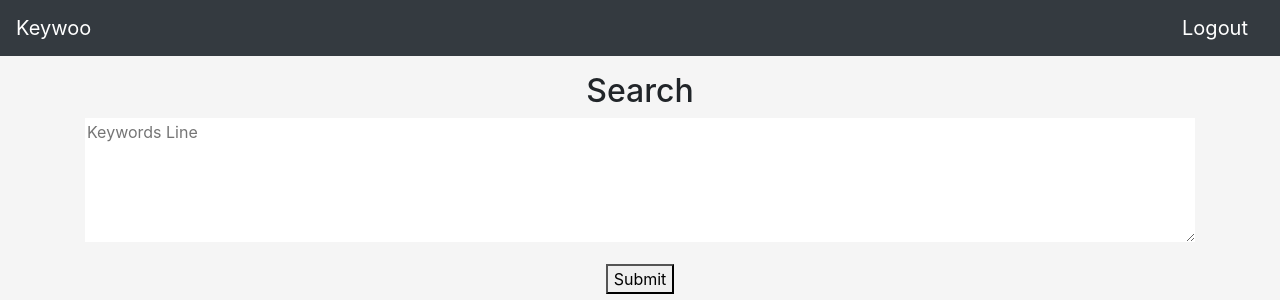
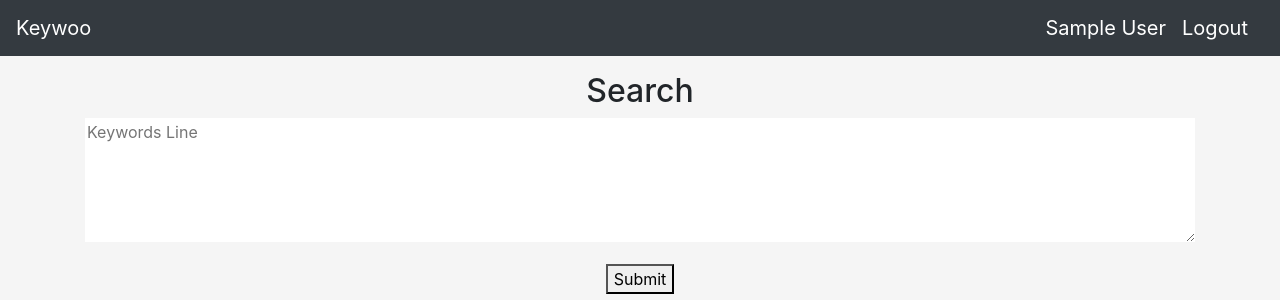
Before and after one commit to ymmmtym/keywoo, a Flask app: page /test in a window 1280 px wide. Shown: the top 300 px of the page. Run offline with Flask 2, Linux system fonts and the light colour scheme; the visitor is signed in with stand-in values (Sample User, id 1); data comes from the database, SQL or seed files in the repository; data that the repository does not hold is empty; some libraries are stand-ins or nearby versions.

Commit message:
add test sites

```diff
--- a/keywoo/models/sites.py
+++ b/keywoo/models/sites.py
@@ -6,12 +6,14 @@ class Site(db.Model):
     id = db.Column(db.Integer, primary_key=True)
     name = db.Column(db.String(50))
     url = db.Column(db.Text)
+    user = db.Column(db.String(1000))
     created_at = db.Column(db.DateTime)
 
-    def __init__(self, name=None, url=None):
+    def __init__(self, name=None, url=None, user=None):
         self.name = name
         self.url = url
+        self.user = user
         self.created_at = datetime.utcnow()
 
     def __repr__(self):
-        return '<Entry id:{} name:{} url:{}>'.format(self.id, self.name, self.url)
+        return '<Entry id:{} name:{} url:{} user:{}>'.format(self.id, self.name, self.url, self.user)
--- a/keywoo/templates/layout.html
+++ b/keywoo/templates/layout.html
@@ -36,6 +36,7 @@
             </button>
             <div class="nav justify-content-end">
                 {% if current_user.is_authenticated %}
+                <span class="navbar-brand align-left" >{{ current_user.name }}</span>
                 <a class="navbar-brand align-left" href="/logout">Logout</a>
                 {% else %}
                 <a class="navbar-brand align-left" href="/signup">Sign Up</a>
--- a/keywoo/templates/test.html
+++ b/keywoo/templates/test.html
@@ -13,22 +13,31 @@
                 <table class="table text-nowrap align-centor border border-warning">
                     <thead class="thead-dark">
                         <tr class="text-center">
+                            {% if current_user.is_authenticated %}
                             <th><input type="checkbox" id="all"></th>
+                            {% endif %}
                             <th>Search Site</th>
+                            {% if current_user.is_authenticated %}
                             <th>URL</th>
+                            {% endif %}
                         </tr>
                     </thead>
                     <tbody id="boxes">
                         {% for site in sites %}
                         <tr>
+                            {% if current_user.is_authenticated %}
                             <td><input type="checkbox" name="check" value="{{ site.name }}"></td>
+                            {% endif %}
                             <td>{{ site.name }}</td>
+                            {% if current_user.is_authenticated %}
                             <td>{{ site.url }}</td>
+                            {% endif %}
                         </tr>
                         {% endfor %}
                     </tbody>
                 </table>
             </div>
+            {% if current_user.is_authenticated %}
             <div>
                 <p><input type="radio" id="delete" name="radio" value="delete"><label for="delete"> delete selected sites</label></p>
                 <p><input type="radio" id="add" name="radio" value="add"><label for="add"> add site from form</label></p>
@@ -36,6 +45,7 @@
                 <p><input type="text" name="url" placeholder="URL"></p>
                 <p><button type="submit" name="button">Apply</button></p>
             </div>
+            {% endif %}
         </form>
     </div>
 {% endblock %}
--- a/keywoo/views.py
+++ b/keywoo/views.py
@@ -1,5 +1,5 @@
 from flask import render_template, redirect, url_for, request, flash
-from flask_login import login_user, logout_user, login_required
+from flask_login import login_user, logout_user, login_required, current_user
 from werkzeug.security import generate_password_hash, check_password_hash
 from keywoo import app, db
 from keywoo.models.sites import Site
@@ -88,21 +88,29 @@ def logout():
 
 @app.route('/test', methods=['GET','POST'])
 def test():
+    user = current_user.name if current_user.is_authenticated else None
     if request.method == "POST":
         if request.form["radio"] == "add":
             name = request.form.get('name')
             url = request.form.get('url')
-            new_site = Site(name=name, url=url)
+
+            registrated = Site.query.filter_by(name=name,user=user).first()
+            if registrated:
+                flash('この名前は既に登録済みです。')
+                return redirect(url_for('test'))
+
+            new_site = Site(name=name, url=url, user=user)
             db.session.add(new_site)
             db.session.commit()
+
         if request.form["radio"] == "delete":
             del_sites = request.form.getlist("check")
             for del_site in del_sites:
-                site = Site.query.filter_by(name=del_site).first()
+                site = Site.query.filter_by(name=del_site,user=user).first()
                 db.session.delete(site)
                 db.session.commit()
 
-    sites = Site.query.all()
+    sites = Site.query.filter_by(user=user)
     return render_template("test.html", sites = sites)
 
 @app.route('/test_result', methods=["GET", "POST"])
@@ -111,7 +119,8 @@ def test_result():
         search_text = str(request.form["search"])
         search_list = search_text.splitlines()
         flash('Result Pages')
-        sites = Site.query.all()
+        user = current_user.name if current_user.is_authenticated else None
+        sites = Site.query.filter_by(user=user)
         return render_template("test_result.html", search_list = search_list, sites = sites)
     else:
         flash('failed')
```
